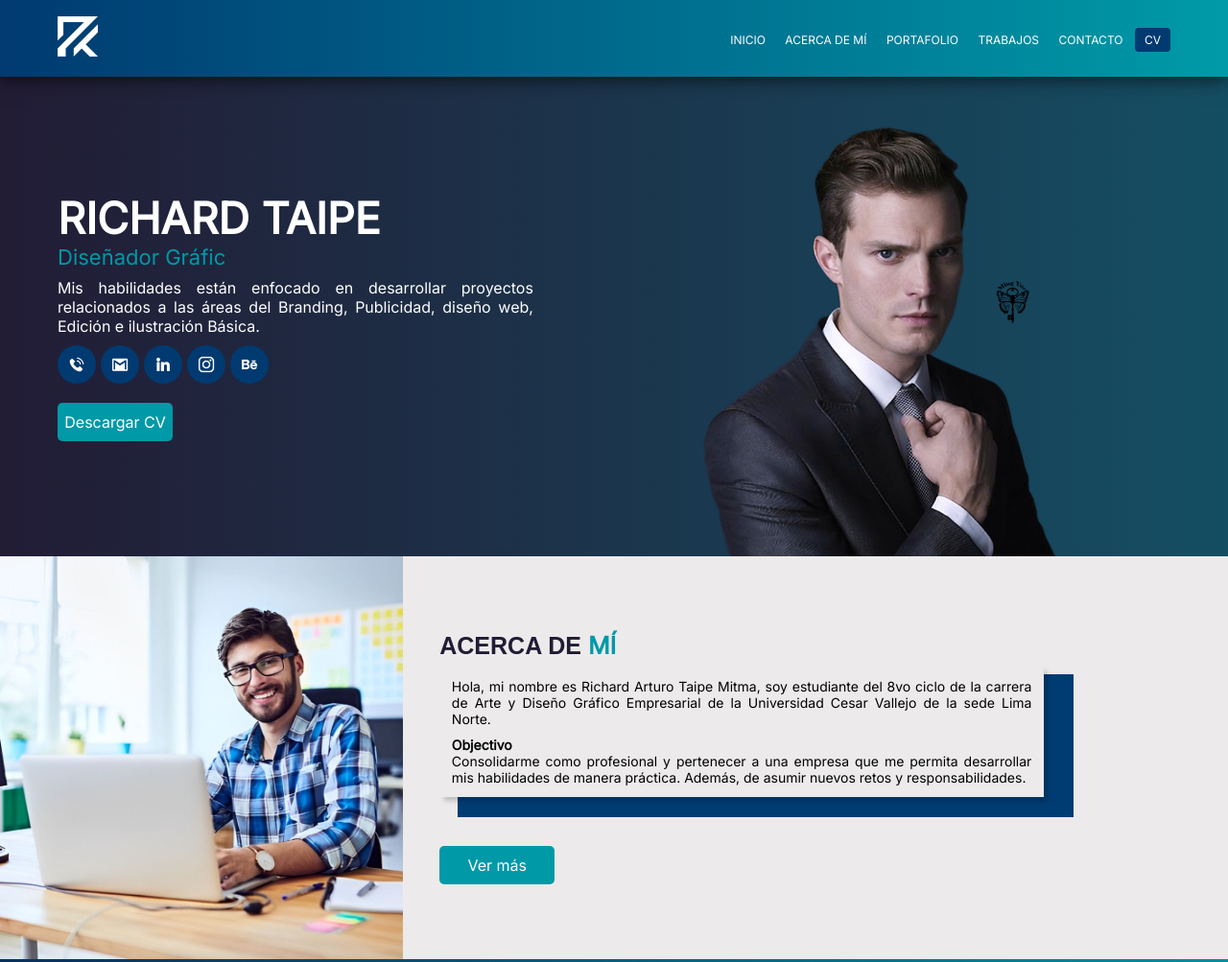
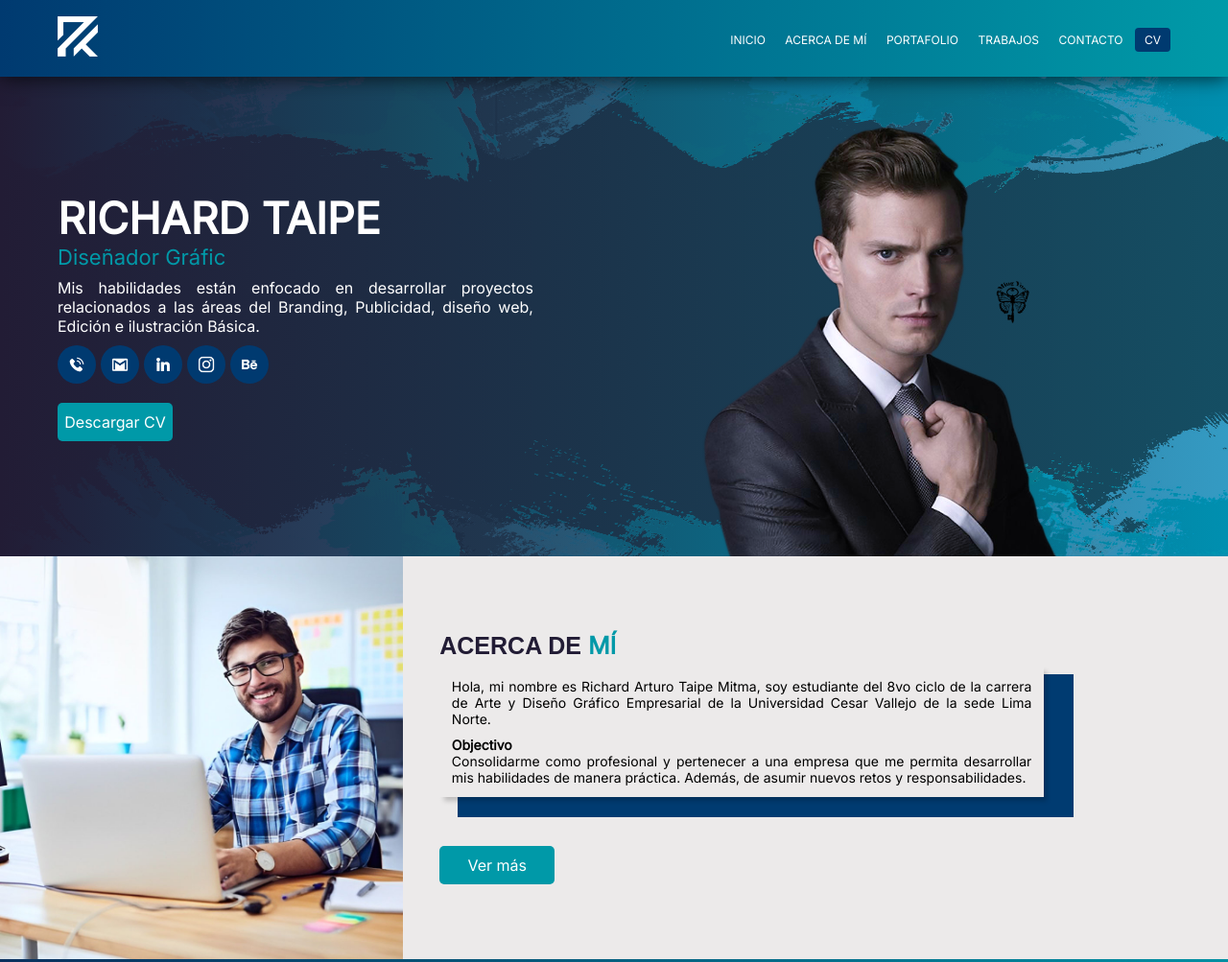
Before and after one commit to RTdesing/RichardTaipe, a plain HTML site: page index.html in a window 1280 px wide. Shown: the top 1003 px of the page at 96% size. Drawn offline with nearby package versions, Linux system fonts and the light colour scheme.

Commit message:
Update estilo.css

```diff
--- a/css/estilo.css
+++ b/css/estilo.css
@@ -159,7 +159,7 @@ header {
 /*BANNER*/
 .Bannerinicio{
     width: 100%;
-    background:linear-gradient(to right, #221C35, rgba(0, 153, 168, 0.4)), url(png/fondo.png),#221C35;
+    background:linear-gradient(to right, #221C35, rgba(0, 153, 168, 0.4)), url(/png/fondo.png),#221C35;
     background-size: 100% 100%;
 }
 .cont-banner{
```
